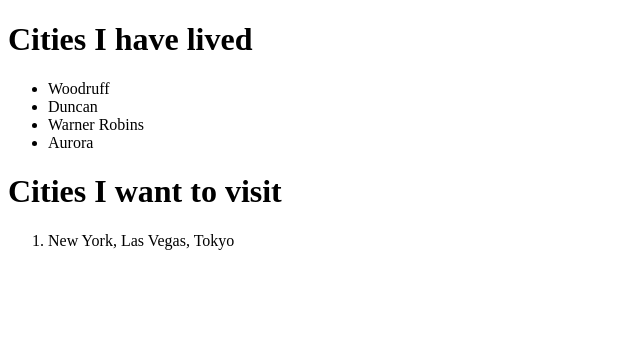
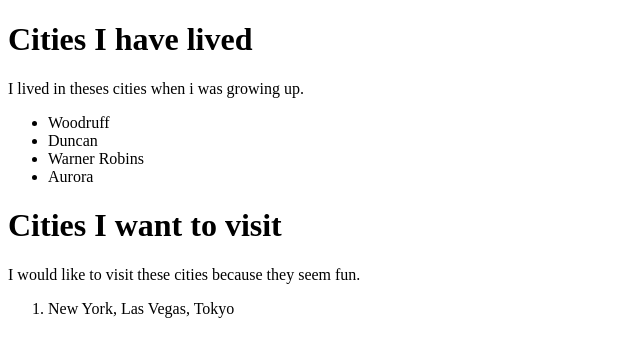
Before and after one commit to Huffmanra12/Course-HTML-Exercise, a plain HTML site: page index.html in a window 1280 px wide. Shown: the whole page, without its empty margins (0-640 px from the left). Drawn offline with Linux system fonts and the light colour scheme.

Commit message:
HTML exercise Add Description for headings

```diff
--- a/index.html
+++ b/index.html
@@ -5,6 +5,7 @@
         </head>
         <body>
             <h1>Cities I have lived</h1>
+             <p>I lived in theses cities when i was growing up.</p>
              <ul>
               <li>Woodruff</li>
               <li>Duncan</li>
@@ -12,6 +13,7 @@
               <li>Aurora</li>
              </ul>
             <h1>Cities I want to visit</h1>
+             <p>I would like to visit these cities because they seem fun. </p>
              <ol>
               <li>New York, Las Vegas, Tokyo</li>
              </ol>
```
